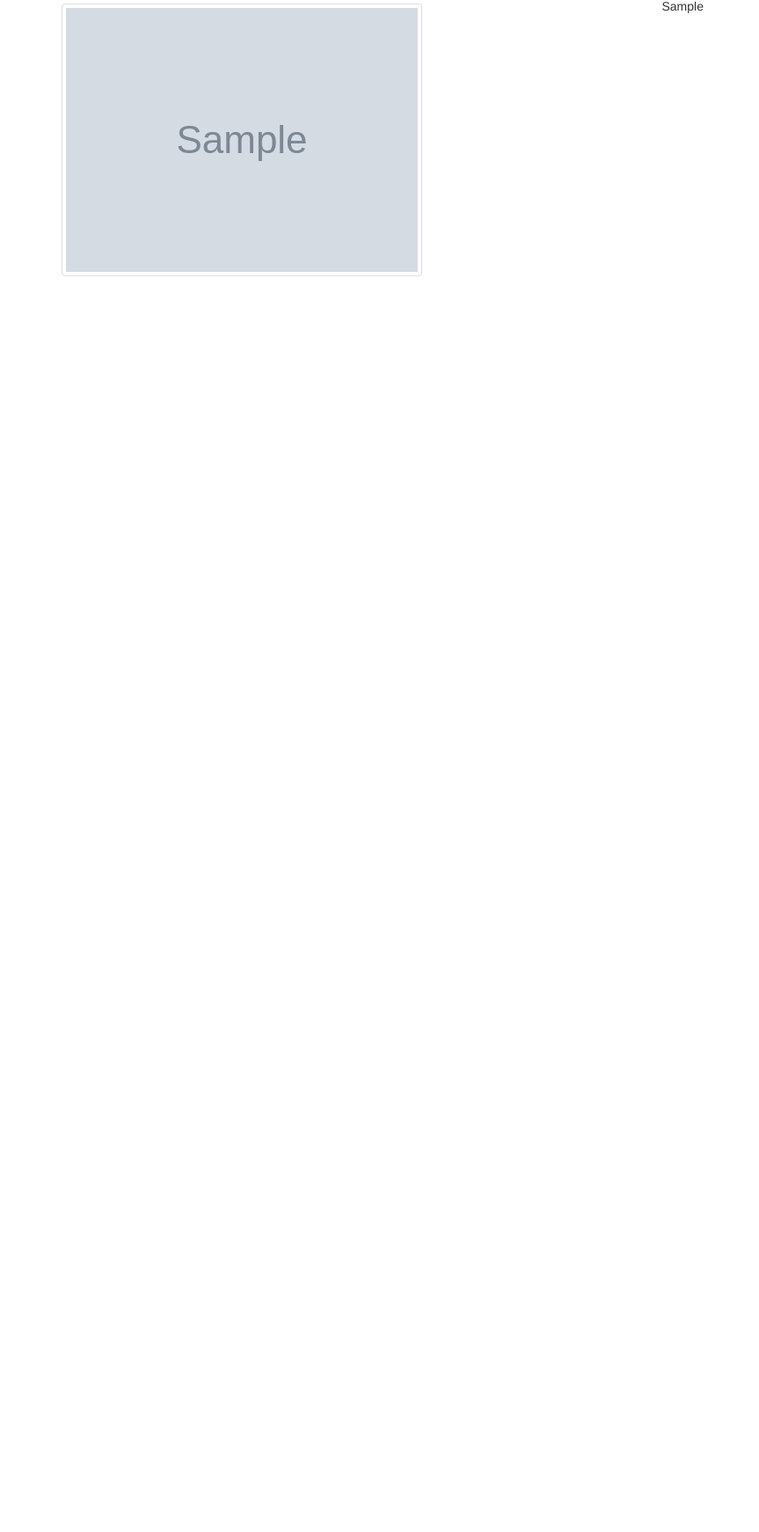
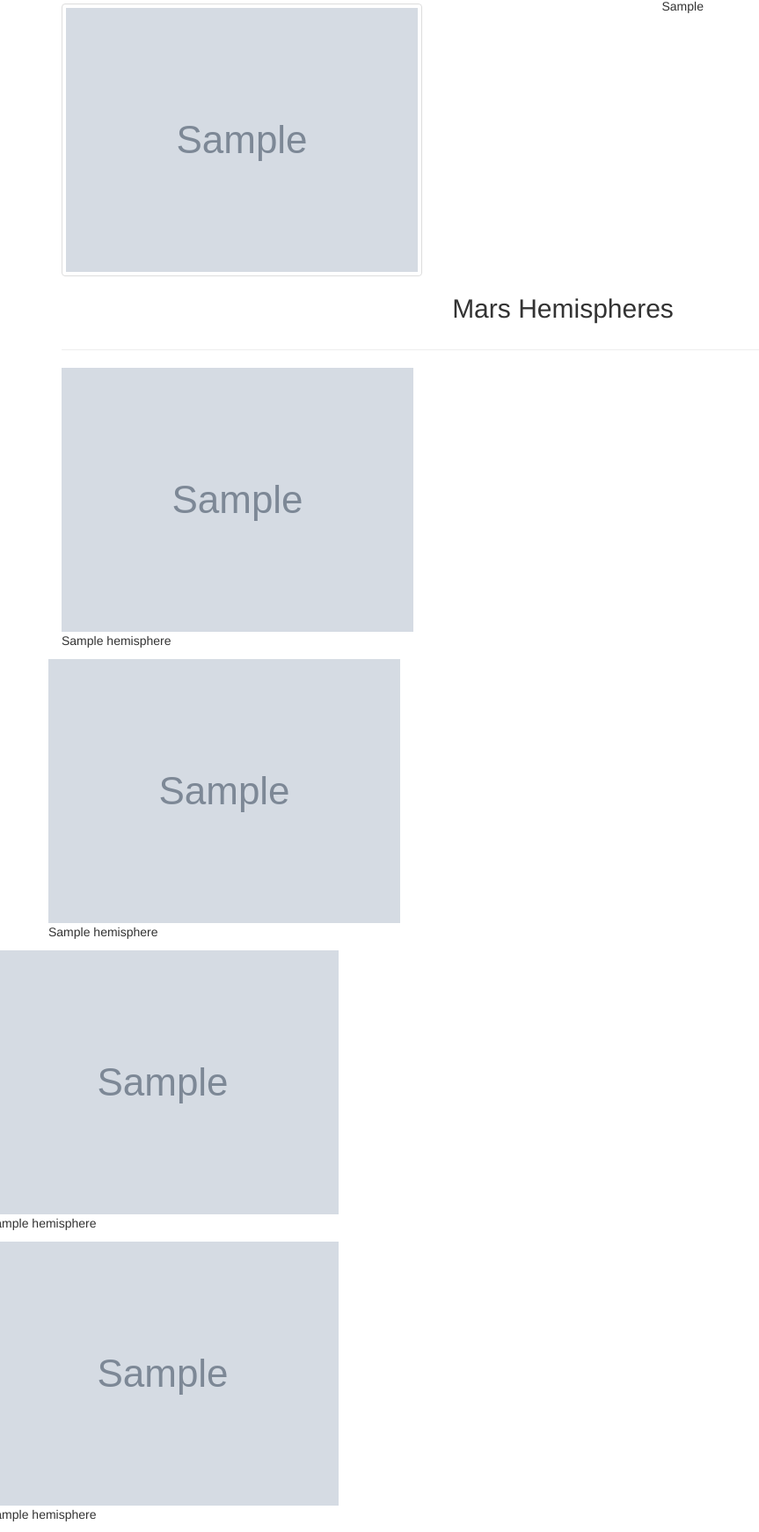
Before and after one commit to JonWeber0328/web-scraping-challenge, a Flask app: page / in a window 1280 px wide. Shown: the part 458-2199 px from the top of the page at 88% size, without its empty margins (0-863 px from the left). Before the commit the page ends 772 px from the top, so only its background shows below. Run offline with Flask 2, Linux system fonts and the light colour scheme; grey boxes marked "Sample" are stand-in pictures; a database or web service that is not in the repository returns one stand-in record (values such as "Sample title"); some libraries are stand-ins or nearby versions.

Commit message:
Started for loop for Mars Hemispheres.

```diff
--- a/Missions_to_Mars/templates/index.html
+++ b/Missions_to_Mars/templates/index.html
@@ -35,6 +35,54 @@
         <table>{{listings.html_table | safe}}</table>
       </div>
     </div>
+    <div class="row" id="hemispheres-headline">
+      <div class="col-md-12">
+        <h2 class="text-center">Mars Hemispheres</h2>
+      </div>
+    </div>
+    <hr>
+    {% for hemisphere in listings.hemisphere_image_urls %}
+    <div class="row" id="hemispheres">
+      <div class="col-md-3">
+        <div class="card" style="width: 18rem;">
+          <img class="card-img-top" src="{{hemisphere.img_url}}" alt="Card image cap">
+          <div class="card-body">
+            <p class="card-text">{{hemisphere.title}}</p>
+          </div>
+        </div>
+      </div>
+    </div>
+    <div class="row" id="hemispheres">
+      <div class="col-md-3"></div>
+        <div class="card" style="width: 18rem;">
+          <img class="card-img-top" src="{{hemisphere.img_url}}" alt="Card image cap">
+          <div class="card-body">
+            <p class="card-text">{{hemisphere.title}}</p>
+          </div>
+        </div>
+      </div>
+    </div>
+    <div class="row" id="hemispheres">
+      <div class="col-md-3"></div>
+        <div class="card" style="width: 18rem;">
+          <img class="card-img-top" src="{{hemisphere.img_url}}" alt="Card image cap">
+          <div class="card-body">
+            <p class="card-text">{{hemisphere.title}}</p>
+          </div>
+        </div>
+      </div>
+    </div>
+    <div class="row" id="hemispheres">
+      <div class="col-md-3"></div>
+        <div class="card" style="width: 18rem;">
+          <img class="card-img-top" src="{{hemisphere.img_url}}" alt="Card image cap">
+          <div class="card-body">
+            <p class="card-text">{{hemisphere.title}}</p>
+          </div>
+        </div>
+      </div>
+    </div>
+    {% endfor %}
   </div>
 </body>
 
```
